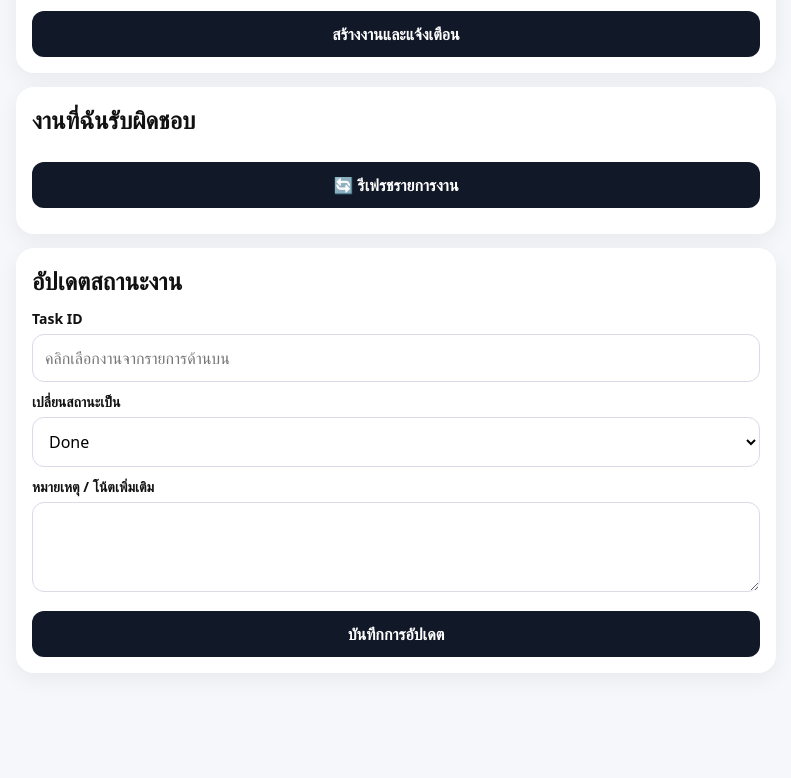
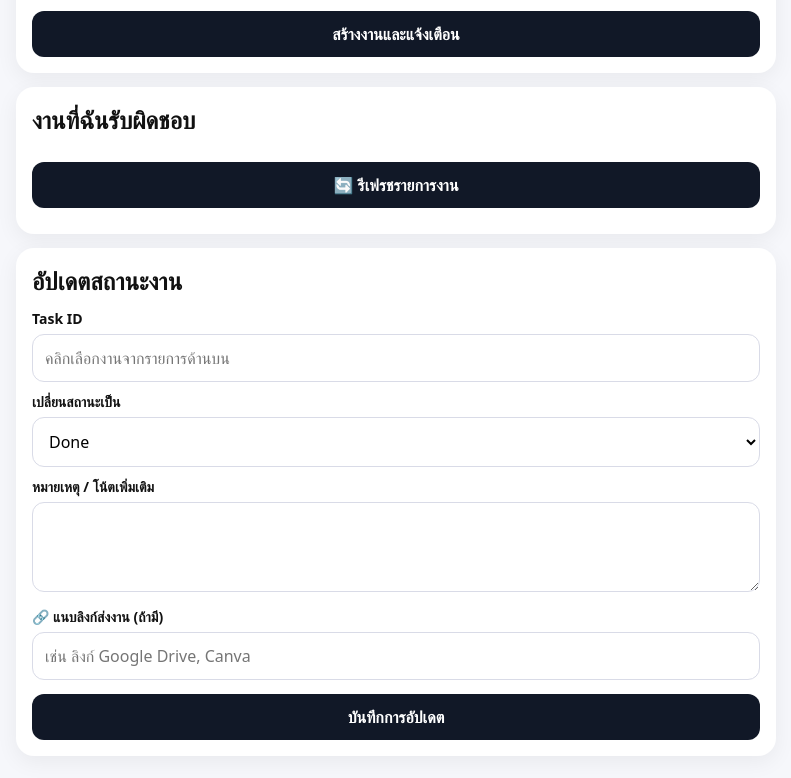
Before and after one commit to Muxlsxd/ClubBot, a website: page public/index.html in a window 1280 px wide. Shown: the part 976-1754 px from the top of the page, without its empty margins (244-1035 px from the left). Before the commit the page ends 1679 px from the top, so only its background shows below. Drawn offline with Linux system fonts and the light colour scheme.

Commit message:
Add workLink input to update task form

```diff
--- a/public/index.html
+++ b/public/index.html
@@ -201,7 +201,7 @@
       <div id="myTasks" class="task-list"></div>
     </div>
 
-    <!-- 4. ฟอร์มแปลงสถานะงาน -->
+<!-- 4. ฟอร์มแปลงสถานะงาน -->
     <div class="card">
       <h2>อัปเดตสถานะงาน</h2>
       <form id="updateForm">
@@ -219,11 +219,14 @@
         <label>หมายเหตุ / โน้ตเพิ่มเติม</label>
         <textarea name="note"></textarea>
 
+        <!-- 🌟 เพิ่มช่องใส่ลิงก์ตรงนี้ 🌟 -->
+        <label>🔗 แนบลิงก์ส่งงาน (ถ้ามี)</label>
+        <input name="workLink" type="url" placeholder="เช่น ลิงก์ Google Drive, Canva">
+
         <button type="submit">บันทึกการอัปเดต</button>
       </form>
       <div id="updateResult" class="muted"></div>
     </div>
-  </div>
 
   <script>
     const profileText = document.getElementById('profileText');
```
